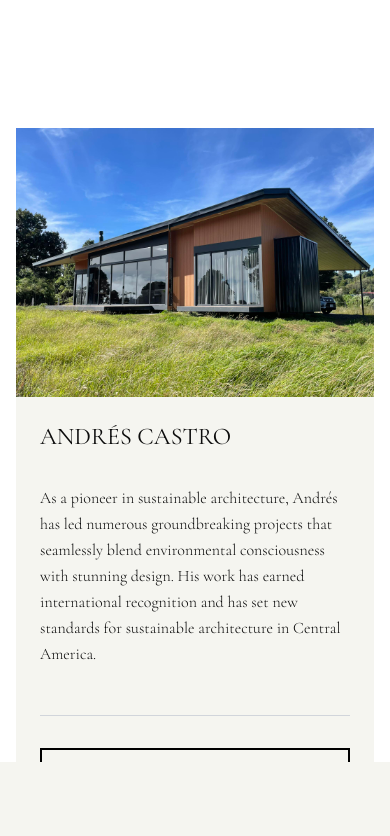
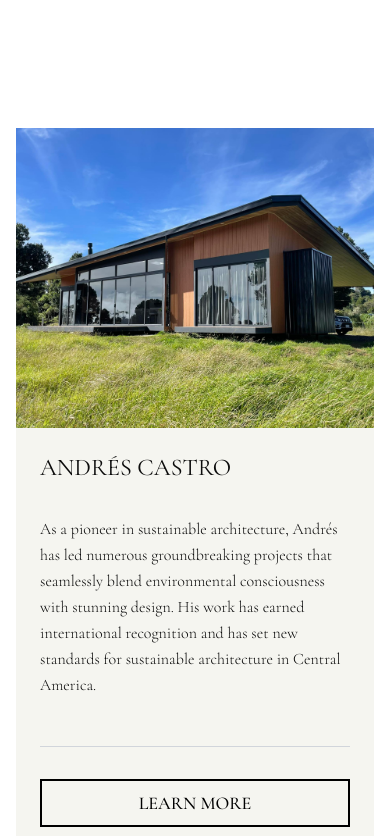
Before and after one commit to botflowlab/AndresCastroWebsite, a React (Vite) app: page / in a window 390 px wide. Shown: the part 1188-2024 px from the top of the page. Built offline with nearby package versions, Linux system fonts and the light colour scheme; a web font is replaced by a local one.

Commit message:
Fix mobile layout for Architect section

```diff
--- a/src/components/sections/Architect.jsx
+++ b/src/components/sections/Architect.jsx
@@ -17,9 +17,9 @@ function Architect() {
 
       {/* Two Column Layout */}
       <div className="flex items-center px-4 md:px-10">
-        <div className="w-full flex flex-col md:flex-row h-[60vh]">
+        <div className="w-full flex flex-col md:flex-row min-h-[60vh]">
           {/* Left Column - Image */}
-          <div className="w-full md:w-3/5 h-full">
+          <div className="w-full md:w-3/5 h-[300px] md:h-full">
             <img
               src="/images/home/ac1.jpg"
               alt="Professional architect"
@@ -29,15 +29,15 @@ function Architect() {
 
           {/* Right Column - Content */}
           <div className="w-full md:w-2/5 bg-[#f5f5f0] p-6 sm:p-8 md:p-12 lg:p-16 flex flex-col justify-between">
-            <div className="flex-grow">
+            <div>
               <h2 className="text-2xl sm:text-3xl md:text-4xl lg:text-5xl text-[#0c0c0c] mb-8 font-cormorant">
                 {t('architect.name')}
               </h2>
-              <p className="text-base sm:text-lg md:text-xl leading-relaxed text-[#0c0c0c] mb-12 font-cormorant font-light">
+              <p className="text-base sm:text-lg md:text-xl leading-relaxed text-[#0c0c0c] mb-8 font-cormorant font-light">
                 {t('architect.description')}
               </p>
             </div>
-            <div className="mt-auto">
+            <div className="mt-4">
               <hr className="border-t border-gray-300 mb-8" />
               <a
                 href="/arquitecto"
```
